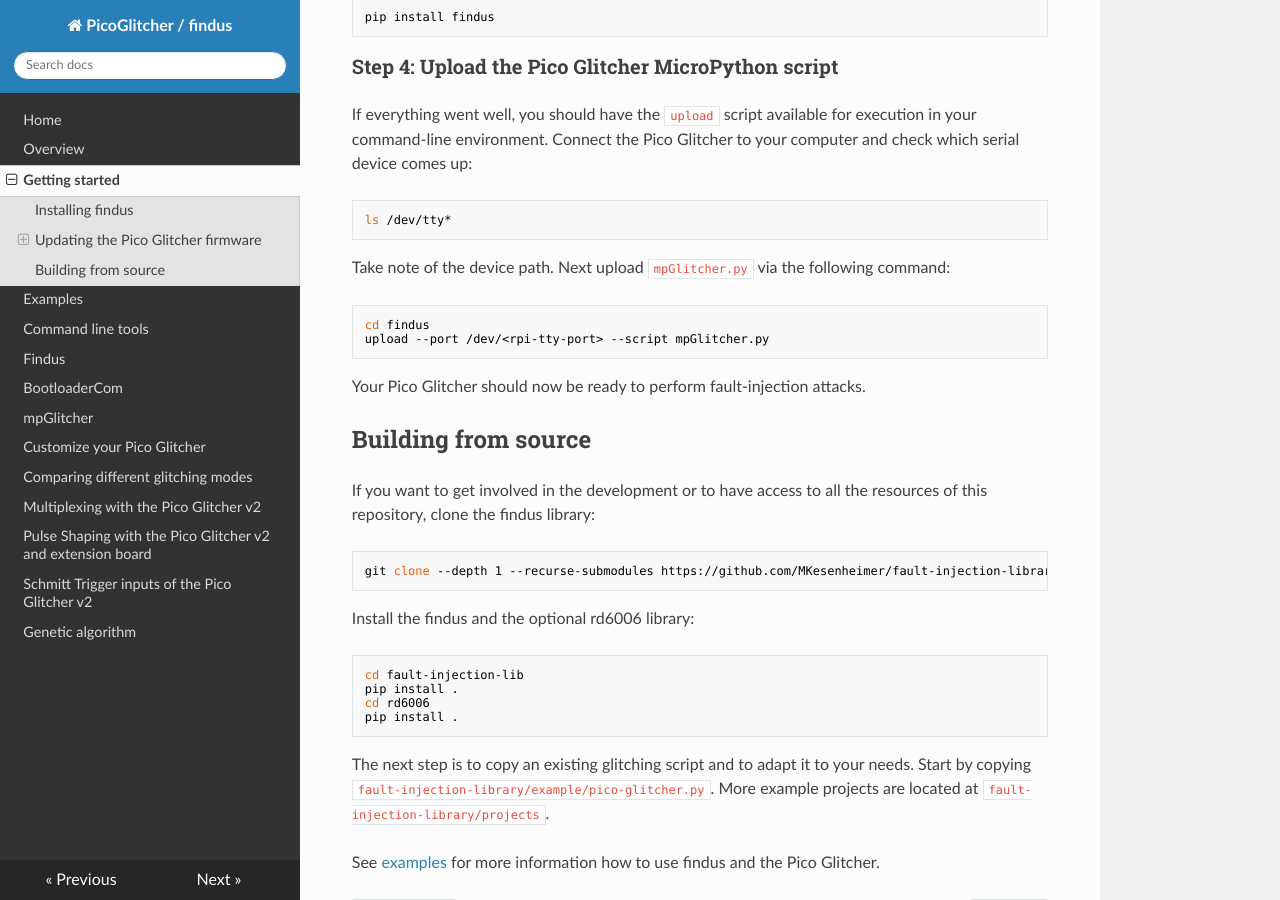
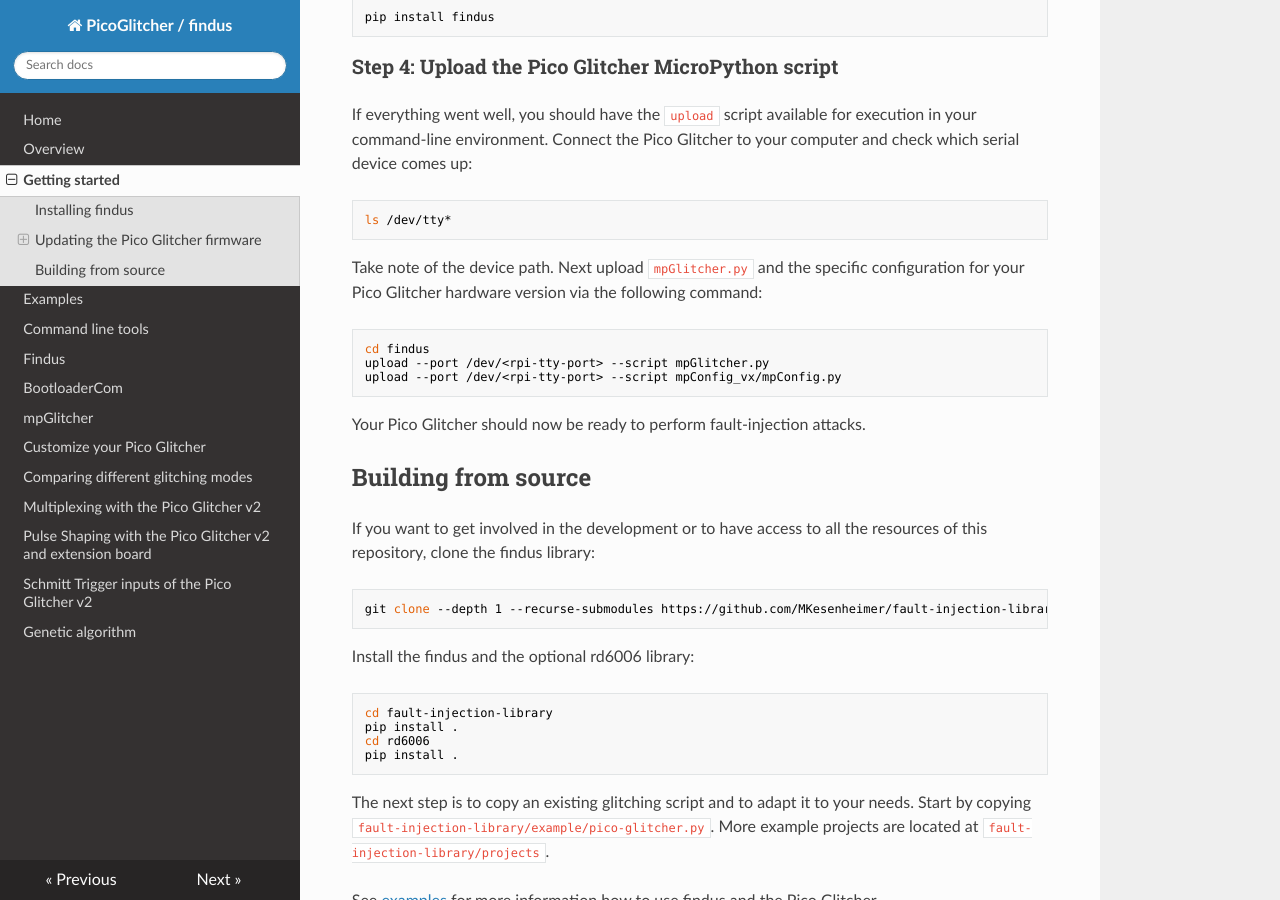
Before and after one commit to MKesenheimer/fault-injection-library, an MkDocs documentation site: the page built from docs/getting_started.md, in a window 1280 px wide and 900 px high, scrolled down 1910 px. Built offline with MkDocs 1.6.1, drawn with Linux system fonts in a browser that asks for light colours; nearby versions of some CDN libraries.

Commit message:
Documentation updates

````diff
--- a/docs/getting_started.md
+++ b/docs/getting_started.md
@@ -78,11 +78,12 @@
 ls /dev/tty*
 ```
 
-Take note of the device path. Next upload `mpGlitcher.py` via the following command:
+Take note of the device path. Next upload `mpGlitcher.py` and the specific configuration for your Pico Glitcher hardware version via the following command:
 
 ```bash
 cd findus
 upload --port /dev/<rpi-tty-port> --script mpGlitcher.py
+upload --port /dev/<rpi-tty-port> --script mpConfig_vx/mpConfig.py
 ```
 
 Your Pico Glitcher should now be ready to perform fault-injection attacks.
@@ -98,7 +99,7 @@
 Install the findus and the optional rd6006 library:
 
 ```bash
-cd fault-injection-lib
+cd fault-injection-library
 pip install .
 cd rd6006
 pip install .
````
Also changed, not shown: docs/genetic.md (+1 -1 lines).
